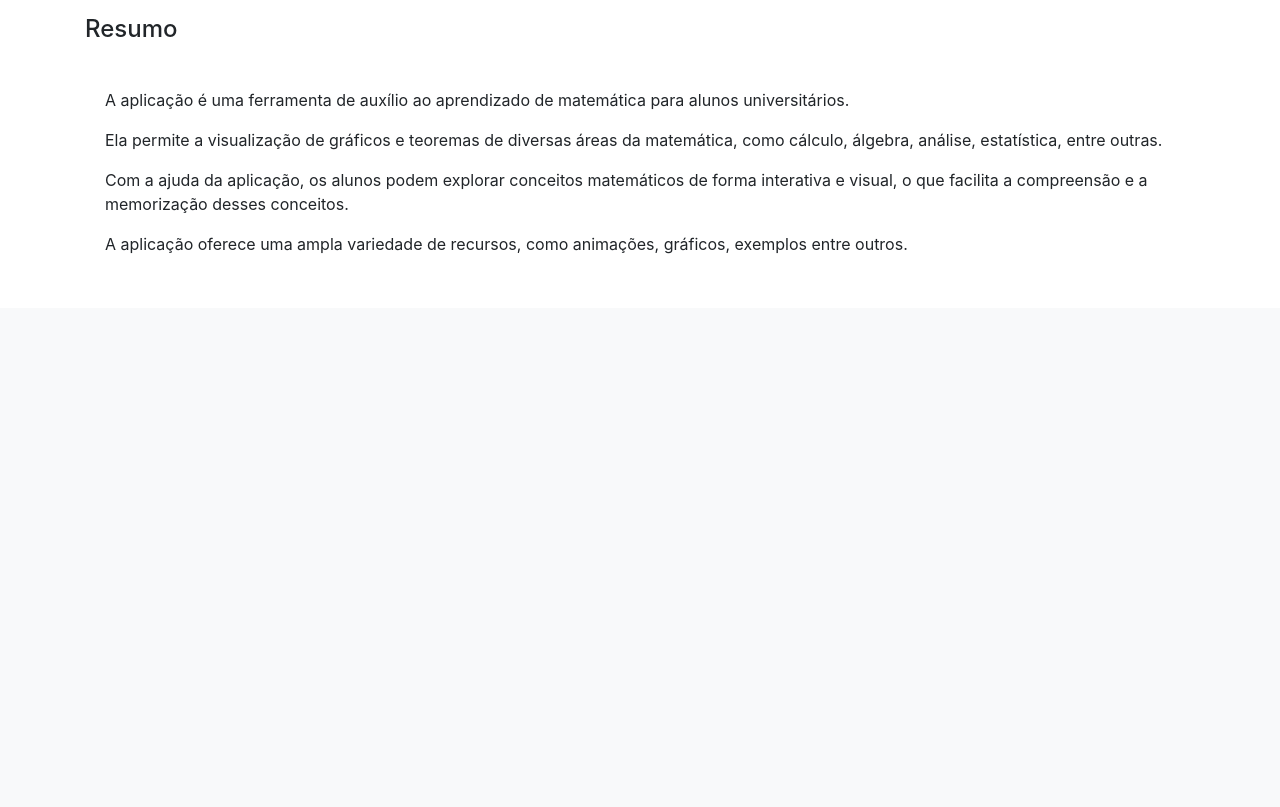
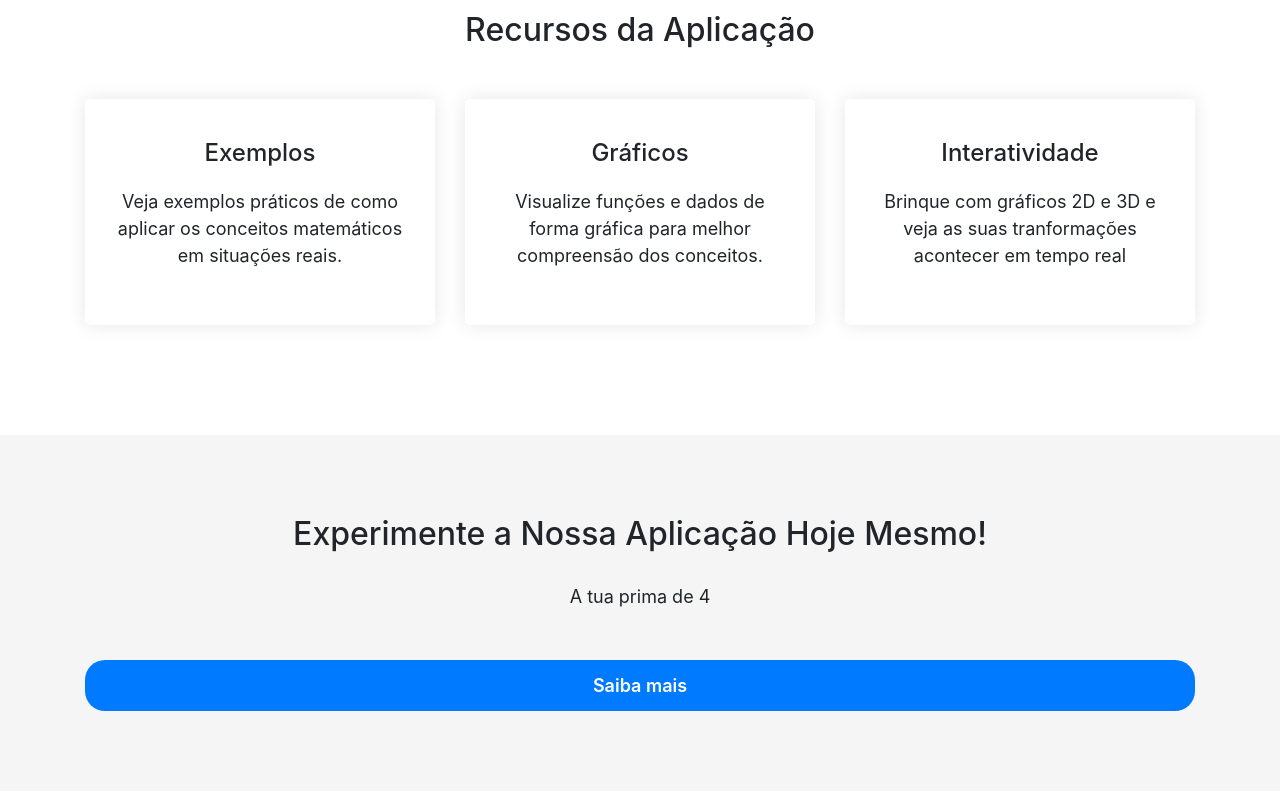
Before and after one commit to carlos01amc/Projeto-FlashesMat, a Flask app: page / in a window 1280 px wide. Shown: the part 786-1593 px from the top of the page. Before the commit the page ends 1040 px from the top, so only its background shows below. Run offline with Flask 2, Linux system fonts and the light colour scheme.

Commit message:
Add files via upload

```diff
--- a/templates/base.html
+++ b/templates/base.html
@@ -5,6 +5,21 @@
     <link rel="stylesheet" href="https://cdn.jsdelivr.net/npm/bootstrap@4.3.1/dist/css/bootstrap.min.css"
         integrity="sha384-ggOyR0iXCbMQv3Xipma34MD+dH/1fQ784/j6cY/iJTQUOhcWr7x9JvoRxT2MZw1T" crossorigin="anonymous">
     <title> Portal</title>
+
+    <style>
+        .nav-item {
+            color: blue;
+            font-size: 17px;
+        }
+
+        .navbar {
+            box-shadow: 0 2px 4px rgba(0, 0, 0, 0.1);
+        }
+
+        .dropdown-menu a {
+            border-radius: 50px;
+        }
+    </style>
 </head>
 
 <body>
@@ -16,6 +31,10 @@
                 width="90" height="90" alt="">
             </h1>Universidade do Minho</h1>
         </a>
+        <button class="navbar-toggler" type="button" data-toggle="collapse" data-target="#navbarSupportedContent"
+            aria-controls="navbarSupportedContent" aria-expanded="false" aria-label="Toggle navigation">
+            <span class="navbar-toggler-icon"></span>
+        </button>
     </nav>
     <nav class="navbar navbar-expand-lg navbar-light bg-light">
         <div class="collapse navbar-collapse" id="navbarSupportedContent">
@@ -61,7 +80,10 @@
             </form>
         </div>
     </nav>
-    <p>{%block content%}{%endblock%}</p>
+    <p>
+        {%block content%}
+        {%endblock%}
+    </p>
     <script src="https://code.jquery.com/jquery-3.3.1.slim.min.js"
         integrity="sha384-q8i/X+965DzO0rT7abK41JStQIAqVgRVzpbzo5smXKp4YfRvH+8abtTE1Pi6jizo"
         crossorigin="anonymous"></script>
--- a/templates/creatores.html
+++ b/templates/creatores.html
@@ -1,6 +1,6 @@
 {% extends "base.html" %}
 {%block content%}
-<div class="container">
+<div class="">
     <p> Carlos Costa</p>
     <img src="https://scontent.flis7-1.fna.fbcdn.net/v/t39.30808-6/250927765_4475985939184782_3773582039614272248_n.jpg?_nc_cat=108&ccb=1-7&_nc_sid=09cbfe&_nc_ohc=3IbTw4PuuysAX9fJ_EN&_nc_oc=AQlb6PxRdM_5i6IHsYSkHnlkmA6KiRmSmVFfFWSqwnzlcU_a9GbBt8uLaIKRHts4ULs&_nc_ht=scontent.flis7-1.fna&oh=00_AfCmDIibWvC8mjejW6mYzfHbSxVShAuWVKjztmGvj2SUGQ&oe=6403F4CB"
         width="90" height="90" alt="">
--- a/templates/index.html
+++ b/templates/index.html
@@ -1,30 +1,180 @@
 {% extends "base.html" %}
-{% block content%}
-<div style="text-align:center">
-    <h1>Bem vindo ao nosso portal</h1>
-    <p></p>
-    <img src="https://i0.wp.com/www.sabra.org.br/site/wp-content/uploads/2019/05/matematica-e-musica-como-relacionar-os-dois-20181024171547.jpg.jpg?fit=800%2C533&ssl=1"
-        width="800" height="533" alt="">
-    <p></p>
-</div>
-<div class="container">
-    <h4> Resumo </h4>
-    <div class="card-body">
-        <p></p>
-        <p> A aplicação é uma ferramenta de auxílio ao aprendizado de matemática para alunos universitários. </p>
 
-        <p> Ela permite a
-            visualização de gráficos e teoremas de diversas áreas da matemática, como cálculo, álgebra, análise,
-            estatística, entre outras.</p>
-
-        <p>Com a ajuda da aplicação, os alunos podem explorar conceitos matemáticos de forma interativa e visual, o que
-            facilita a compreensão e a memorização desses conceitos.</p>
-
-        <p> A aplicação oferece uma ampla variedade de recursos,
-            como animações, gráficos, exemplos entre outros. </p>
-        <p></p>
+{% block content %}
+<div class="hero-section">
+    <div class="container">
+        <div class="hero-content">
+            <h1>Aprenda Matemática de Forma Divertida e Interativa</h1>
+            <p>Com nossa aplicação, você pode explorar conceitos matemáticos complexos de forma fácil e divertida.</p>
+            <div class="hero-buttons">
+                <a href="#" class="btn btn-primary">Comece Agora</a>
+            </div>
+        </div>
     </div>
 </div>
 
+<div class="features-section">
+    <div class="container">
+        <h2 class="section-title">Recursos da Aplicação</h2>
+        <div class="row">
+            <div class="col-lg-4 col-md-6">
+                <div class="feature-box">
+                    <i class="fas fa-chalkboard"></i>
+                    <h3>Exemplos</h3>
+                    <p>Veja exemplos práticos de como aplicar os conceitos matemáticos em situações reais.</p>
+                </div>
+            </div>
+            <div class="col-lg-4 col-md-6">
+                <div class="feature-box">
+                    <i class="fas fa-chart-bar"></i>
+                    <h3>Gráficos</h3>
+                    <p>Visualize funções e dados de forma gráfica para melhor compreensão dos conceitos.</p>
+                </div>
+            </div>
+            <div class="col-lg-4 col-md-6">
+                <div class="feature-box">
+                    <i class="fas fa-gamepad"></i>
+                    <h3>Interatividade</h3>
+                    <p>Brinque com gráficos 2D e 3D e veja as suas tranformações acontecer em tempo real</p>
+                </div>
+            </div>
+        </div>
+    </div>
+</div>
 
+<div class="cta-section">
+    <div class="container">
+        <h2 class="section-title">Experimente a Nossa Aplicação Hoje Mesmo!</h2>
+        <p>A tua prima de 4</p>
+        <a href="#" class="btn btn-primary">Saiba mais</a>
+    </div>
+</div>
+
+<style>
+    .hero-section {
+        background-image: url('https://coolbackgrounds.io/images/backgrounds/index/compute-ea4c57a4.png');
+        background-size: cover;
+        background-position: center;
+        padding: 80px 0;
+    }
+
+    .hero-content {
+        color: #fff;
+        max-width: 600px;
+        margin: 0 auto;
+        text-align: center;
+    }
+
+    .hero-content h1 {
+        font-size: 48px;
+        margin-bottom: 20px;
+    }
+
+    .hero-content p {
+        font-size: 24px;
+        margin-bottom: 40px;
+    }
+
+    .hero-buttons {
+        display: flex;
+        justify-content: center;
+    }
+
+    .btn {
+        display: inline-block;
+        padding: 12px 30px;
+        font-size: 18px;
+        font-weight: 600;
+        border-radius: 5px;
+        text-align: center;
+        margin: 0 10px;
+        transition: all 0.3s ease;
+    }
+
+    .btn {
+        border-radius: 20px;
+    }
+
+
+
+    .btn:hover {
+        transform: translateY(-3px);
+    }
+
+    .btn-primary {
+        background-color: #007bff;
+        color: #fff;
+        border: none;
+    }
+
+    .btn-primary:hover {
+        background-color: #0062cc;
+    }
+
+    .btn-secondary {
+        background-color: #fff;
+        color: #007bff;
+        border: 2px solid #007bff;
+    }
+
+    .btn-secondary:hover {
+        background-color: #007bff;
+        color: #fff;
+    }
+
+    .features-section {
+        padding: 80px 0;
+    }
+
+    .section-title {
+        text-align: center;
+        margin-bottom: 50px;
+    }
+
+    .feature-box {
+        background-color: #fff;
+        border-radius: 5px;
+        padding: 40px 30px;
+        text-align: center;
+        margin-bottom: 30px;
+        box-shadow: 0 0 20px rgba(0, 0, 0, 0.1);
+    }
+
+    .feature-box i {
+        font-size: 48px;
+        margin-bottom: 20px;
+        color: #007bff;
+    }
+
+    .feature-box h3 {
+        font-size: 24px;
+        margin-bottom: 20px;
+    }
+
+    .feature-box p {
+        font-size: 18px;
+        line-height: 1.5;
+    }
+
+    .cta-section {
+        background-color: #f5f5f5;
+        padding: 80px 0;
+    }
+
+    .cta-section h2 {
+        text-align: center;
+        margin-bottom: 30px;
+    }
+
+    .cta-section p {
+        text-align: center;
+        font-size: 18px;
+        margin-bottom: 50px;
+    }
+
+    .cta-section .btn-primary {
+        display: block;
+        margin: 0 auto;
+    }
+</style>
 {% endblock %}
```
